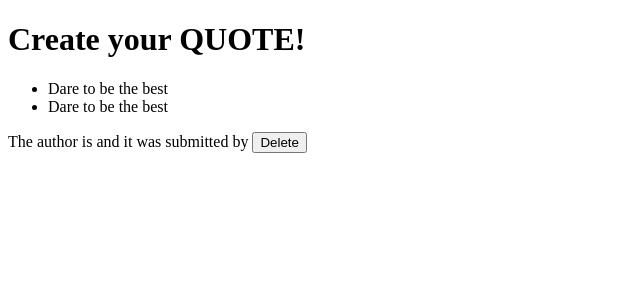
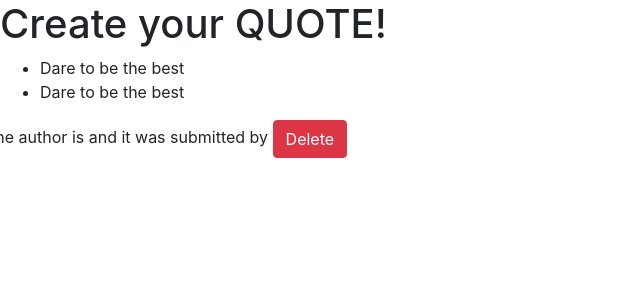
Before and after one commit to carolmbithe/Quotes, an Angular app: page / in a window 1280 px wide. Shown: the top 300 px of the page, without its empty margins (0-640 px from the left). Built offline with nearby package versions, Linux system fonts and the light colour scheme.

Commit message:
added bootstrap

```diff
--- a/package.json
+++ b/package.json
@@ -20,6 +20,7 @@
     "@angular/platform-browser": "^6.1.0",
     "@angular/platform-browser-dynamic": "^6.1.0",
     "@angular/router": "^6.1.0",
+    "bootstrap": "^4.1.3",
     "core-js": "^2.5.4",
     "rxjs": "~6.2.0",
     "zone.js": "~0.8.26"
--- a/src/styles.css
+++ b/src/styles.css
@@ -1 +1,2 @@
-/* You can add global styles to this file, and also import other style files */
+
+@import "~bootstrap/dist/css/bootstrap.css"
```
Also changed, not shown: 1 other file (tests, documents, lock files or other folders).
